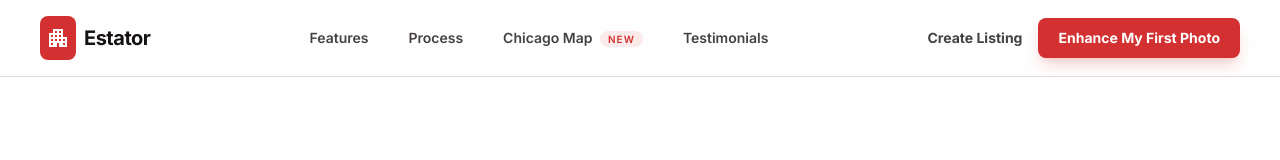
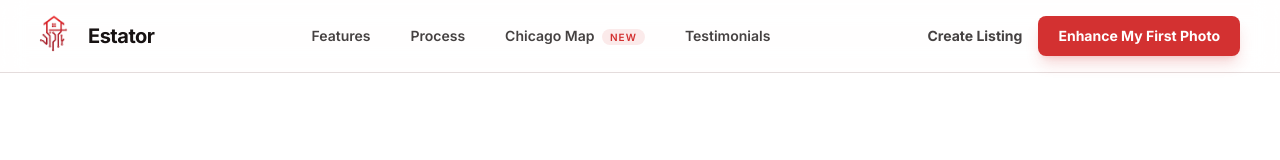
Before and after one commit to ArnieDaDonut/Hack-Canada, a React (Create React App) app in the folder RealEstate/: page / in a window 1280 px wide. Shown: the top 160 px of the page. Built offline with nearby package versions, Linux system fonts and the light colour scheme.

Commit message:
added Estator logo

```diff
--- a/RealEstate/public/index.html
+++ b/RealEstate/public/index.html
@@ -2,14 +2,14 @@
 <html lang="en">
   <head>
     <meta charset="utf-8" />
-    <link rel="icon" href="%PUBLIC_URL%/favicon.ico" />
+    <link rel="icon" type="image/png" href="%PUBLIC_URL%/logo.png" />
     <meta name="viewport" content="width=device-width, initial-scale=1" />
-    <meta name="theme-color" content="#000000" />
+    <meta name="theme-color" content="#d33131" />
     <meta
       name="description"
-      content="Web site created using create-react-app"
+      content="Estator - AI Real Estate Photo Enhancement"
     />
-    <link rel="apple-touch-icon" href="%PUBLIC_URL%/logo192.png" />
+    <link rel="apple-touch-icon" href="%PUBLIC_URL%/logo.png" />
     <!--
       manifest.json provides metadata used when your web app is installed on a
       user's mobile device or desktop. See https://developers.google.com/web/fundamentals/web-app-manifest/
--- a/RealEstate/src/App.js
+++ b/RealEstate/src/App.js
@@ -453,11 +453,11 @@ function App() {
 
       <header className="sticky top-0 z-50 w-full border-b border-neutral-warm bg-white/90 backdrop-blur-md">
         <div className="mx-auto flex max-w-[1920px] items-center justify-between px-6 py-4 lg:px-10">
-          <div className="flex items-center gap-2 group cursor-pointer" onClick={(e) => handleNavClick(e, 'top')}>
-            <div className="bg-primary p-1.5 rounded-lg text-white">
-              <span className="material-symbols-outlined block text-2xl">apartment</span>
+          <div className="flex items-center gap-3 group cursor-pointer" onClick={(e) => handleNavClick(e, 'top')}>
+            <div className="h-10 w-10 flex items-center justify-center -ml-1 overflow-visible">
+              <img src={`${process.env.PUBLIC_URL}/logo.png`} alt="Estator Logo" className="w-[180%] max-w-none transform scale-150" />
             </div>
-            <h2 className="text-text-main text-xl font-bold tracking-tight">Estator</h2>
+            <h2 className="text-text-main text-xl font-bold tracking-tight z-10">Estator</h2>
           </div>
           <nav className="hidden md:flex items-center gap-10">
             <a className="text-text-main/80 text-sm font-semibold hover:text-primary transition-colors" href="#features" onClick={(e) => handleNavClick(e, 'features')}>Features</a>
```
Also changed, not shown: RealEstate/public/logo.png (added), RealEstate/public/manifest.json.
